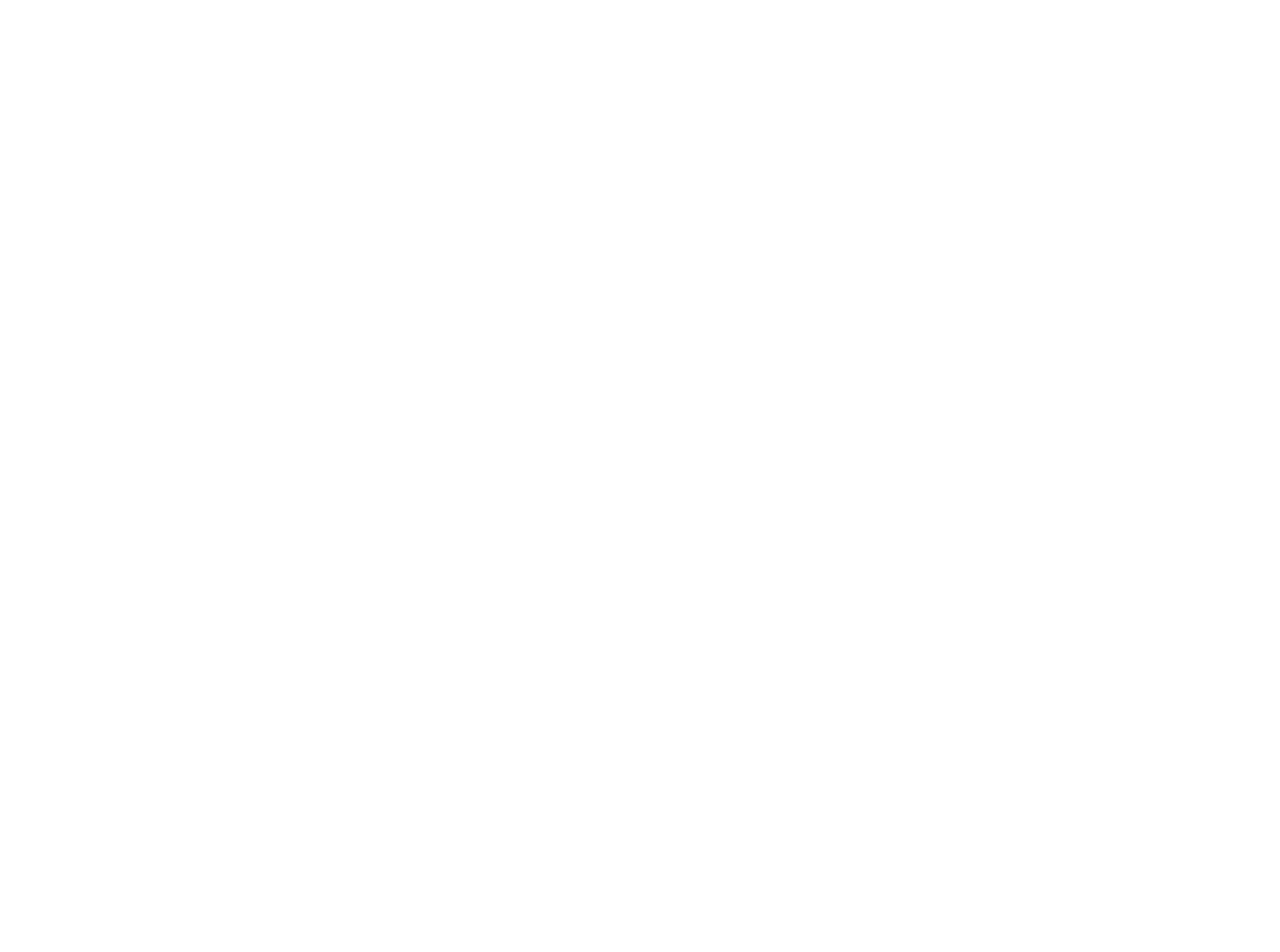
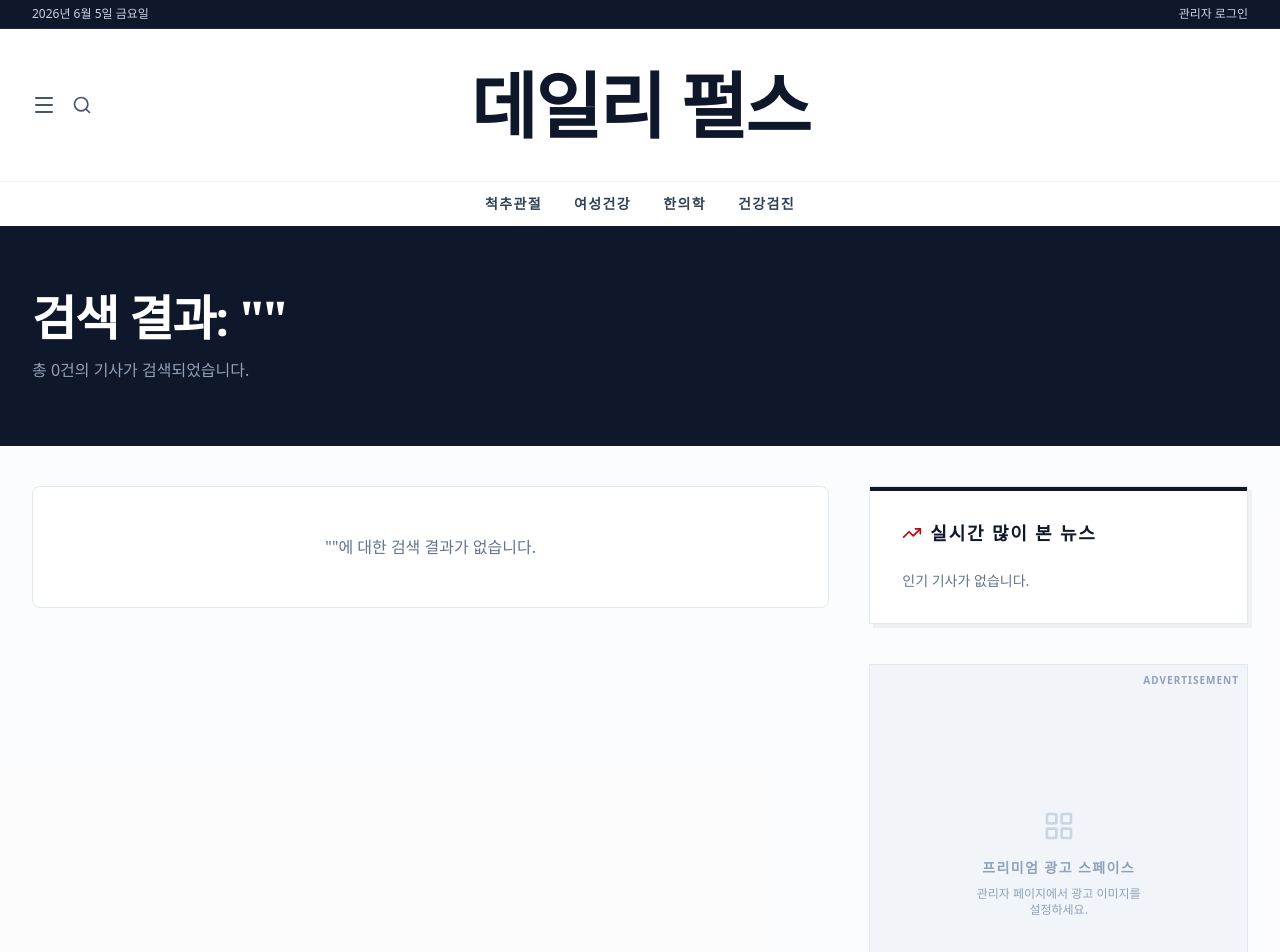
Before and after one commit to cariavata/news, a React (Vite) app: page /search in a window 1280 px wide. Before the commit this address had no page. Shown: the top 952 px of the page. Before the commit the page ends 800 px from the top, so only its background shows below. Built offline with nearby package versions, Linux system fonts and the light colour scheme; a web font is replaced by a local one.

Commit message:
feat: implement search functionality
Added SearchResults page and integrated it into the router. Updated the header search handler to navigate to the results page instead of showing an alert.

```diff
--- a/src/App.tsx
+++ b/src/App.tsx
@@ -12,6 +12,7 @@ import AdminSEO from './pages/AdminSEO';
 import AdminAnalytics from './pages/AdminAnalytics';
 import ArticleDetail from './pages/ArticleDetail';
 import CategoryView from './pages/CategoryView';
+import SearchResults from './pages/SearchResults';
 import { useAppStore } from './store/useArticleStore';
 
 export default function App() {
@@ -34,6 +35,7 @@ export default function App() {
       <BrowserRouter>
         <Routes>
           <Route path="/" element={<Home />} />
+          <Route path="/search" element={<SearchResults />} />
           <Route path="/article/:id" element={<ArticleDetail />} />
           <Route path="/category/:categoryId" element={<CategoryView />} />
           <Route path="/admin/login" element={<AdminLogin />} />
--- a/src/components/Header.tsx
+++ b/src/components/Header.tsx
@@ -15,7 +15,7 @@ export default function Header() {
   const handleSearch = (e: React.FormEvent) => {
     e.preventDefault();
     if (searchQuery.trim()) {
-      alert(`"${searchQuery}" 검색 기능은 백엔드 연결 후 구현될 예정입니다.`);
+      navigate(`/search?q=${encodeURIComponent(searchQuery.trim())}`);
       setIsSearchOpen(false);
       setSearchQuery('');
     }
--- /dev/null
+++ b/src/pages/SearchResults.tsx
@@ -0,0 +1,81 @@
+import { useSearchParams, Link } from 'react-router-dom';
+import { useAppStore } from '../store/useArticleStore';
+import Header from '../components/Header';
+import Footer from '../components/Footer';
+import Sidebar from '../components/Sidebar';
+import { formatDistanceToNow } from 'date-fns';
+import { ko } from 'date-fns/locale';
+
+export default function SearchResults() {
+  const [searchParams] = useSearchParams();
+  const query = searchParams.get('q') || '';
+  const { articles, categories } = useAppStore();
+
+  const searchResults = articles
+    .filter(a =>
+      a.title.includes(query) ||
+      a.excerpt.includes(query) ||
+      a.content.includes(query)
+    )
+    .sort((a, b) => new Date(b.createdAt).getTime() - new Date(a.createdAt).getTime());
+
+  return (
+    <div className="min-h-screen bg-slate-50/50 flex flex-col">
+      <Header />
+
+      <div className="bg-slate-900 py-12 lg:py-16">
+        <div className="max-w-7xl mx-auto px-4 sm:px-6 lg:px-8 text-center sm:text-left">
+          <h1 className="text-3xl sm:text-4xl md:text-5xl font-serif font-bold text-white mb-4 tracking-tight">
+            검색 결과: "{query}"
+          </h1>
+          <p className="text-slate-400 font-medium text-sm sm:text-base">총 {searchResults.length}건의 기사가 검색되었습니다.</p>
+        </div>
+      </div>
+
+      <main className="flex-1 max-w-7xl w-full mx-auto px-4 sm:px-6 lg:px-8 py-10 grid grid-cols-1 lg:grid-cols-12 gap-10">
+        <div className="col-span-1 lg:col-span-8 flex flex-col gap-8">
+          {searchResults.length === 0 ? (
+            <div className="bg-white p-12 text-center rounded-lg border border-slate-200">
+              <p className="text-slate-500 font-medium font-sans">"{query}"에 대한 검색 결과가 없습니다.</p>
+            </div>
+          ) : (
+            searchResults.map(article => {
+              const category = categories.find(c => c.id === article.categoryId);
+              return (
+              <Link to={`/article/${article.id}`} key={article.id} className="block group">
+                <article className="bg-white p-6 sm:p-8 rounded-lg shadow-sm border border-slate-200 flex flex-col sm:flex-row gap-6 group-hover:border-slate-300 group-hover:shadow-md transition duration-300">
+                  {article.imageUrl && (
+                    <div className="sm:w-2/5 shrink-0 rounded overflow-hidden bg-slate-100">
+                      <img src={article.imageUrl} alt={article.title} className="w-full h-48 sm:h-full object-cover group-hover:scale-[1.03] transition duration-500" />
+                    </div>
+                  )}
+                  <div className="flex-1 flex flex-col pt-1">
+                    <span className="text-emerald-600 font-bold text-xs tracking-widest mb-3 inline-block">
+                      {category?.name || '일반 뉴스'}
+                    </span>
+                    <h2 className="text-xl sm:text-2xl font-serif font-bold text-slate-900 leading-snug mb-3 group-hover:text-emerald-700 transition break-keep">
+                      {article.title}
+                    </h2>
+                    <p className="text-slate-600 mb-6 line-clamp-3 leading-relaxed text-sm sm:text-base break-keep">
+                      {article.excerpt}
+                    </p>
+                    <div className="mt-auto flex items-center gap-2 text-xs font-bold text-slate-400 font-mono">
+                      <span>{article.author}</span>
+                      <span>•</span>
+                      <span>{formatDistanceToNow(new Date(article.createdAt), { addSuffix: true, locale: ko })}</span>
+                    </div>
+                  </div>
+                </article>
+              </Link>
+            )})
+          )}
+        </div>
+
+        <div className="col-span-1 lg:col-span-4">
+          <Sidebar />
+        </div>
+      </main>
+      <Footer />
+    </div>
+  );
+}
```
